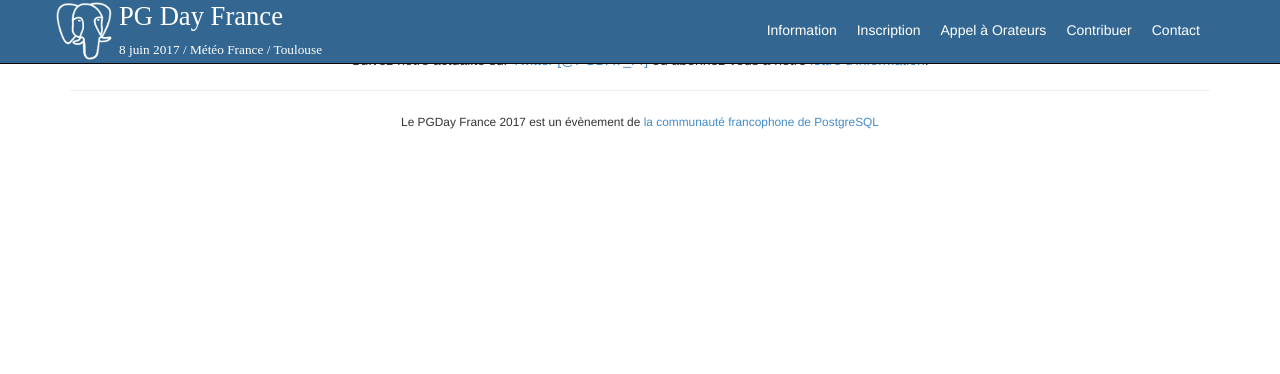
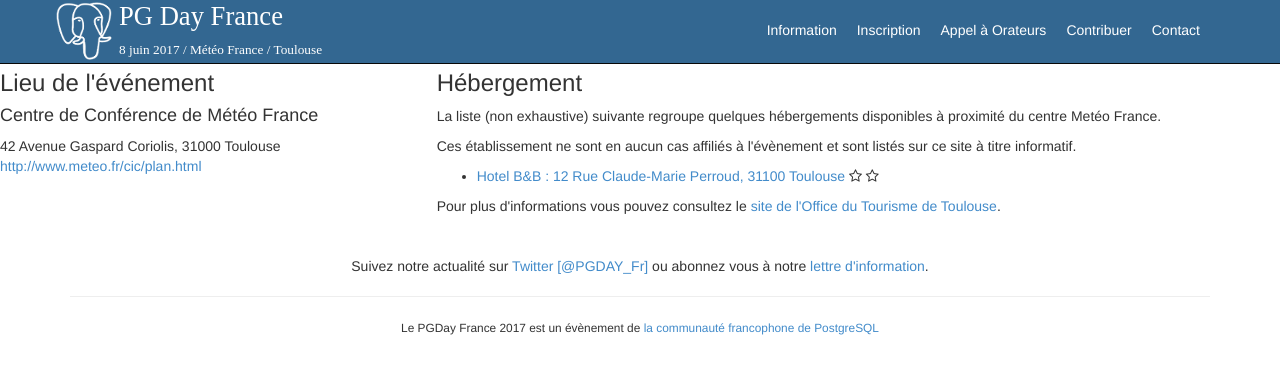
Before and after one commit to postgresqlfr/2024.pgday.fr, a Jekyll site: the page built from information.html, in a window 1280 px wide. Shown: the top 374 px of the page. Built offline with Jekyll 4.4.1, drawn with Linux system fonts in a browser that asks for light colours; Markdown is read by kramdown in place of the engine named in the settings.

Commit message:
maj informations

```diff
--- a/information.html
+++ b/information.html
@@ -13,43 +13,42 @@
         </iframe><br />
         <small><a href="FIXME" style="color:#0000FF;text-align:left">Agrandir le plan</a></small>
       </div>
-
+-->
       <div class="row">
         <div class="col-sm-4">
           <h3>Lieu de l'événement</h3>
-          <h4>FIXME</h4>
+          <h4>Centre de Conférence de Météo France </h4>
           <p>
-            FIXME<br>
-            FIXME<br>
+            42 Avenue Gaspard Coriolis, 31000 Toulouse<br>
+            <a href="http://www.meteo.fr/cic/plan.html">http://www.meteo.fr/cic/plan.html</a><br>
           </p>
-          <p>
+<!--
+            <p>
             <i class="fa fa-phone"></i> <abbr title="Telephone">Tel</abbr>:
             FIXME
           </p>
           <p><i class="fa fa-desktop"></i> <a href="" target="_blank">Accessibilité</a></p>
           <p><i class="fa fa-file-o"></i> <a href="" target="_blank">Venir à
             FIXME</a></p>
-        </div>
+-->
+</div>
 
         <div class="col-sm-8">
           <h3>Hébergement</h3>
-          <p>La liste (non exhaustive) suivante regroupe quelques hébergements disponibles en centre ville.
-           Ils sont tous accessibles à pied en au maximum 15 minutes de la gare.</p>
+          <p>La liste (non exhaustive) suivante regroupe quelques hébergements disponibles à proximité du centre Metéo France.
+          </p>
           <p>Ces établissement ne sont en aucun cas affiliés à l'évènement et sont listés sur ce site à titre informatif.</p>
           <ul>
             <li>
-              <a href="http://">FIXME</a>
+              <a href="https://goo.gl/maps/9x6aiHoApuj">Hotel B&B : 12 Rue Claude-Marie Perroud, 31100 Toulouse</a>
               <i class="fa fa-star-o"></i>
               <i class="fa fa-star-o"></i>
-              - à partir de ?? €
             </li>
           </ul>
           Pour plus d'informations vous pouvez consultez le <a
-            href="http://www.lilletourism.com/">site de l'Office du Tourisme
-            FIXME</a>.
+            href="http://www.toulouse-tourisme.com/">site de l'Office du Tourisme
+            de Toulouse</a>.
         </div>
       </div>
       <br/>
       <br/>
-    </div>
-    -->
```
